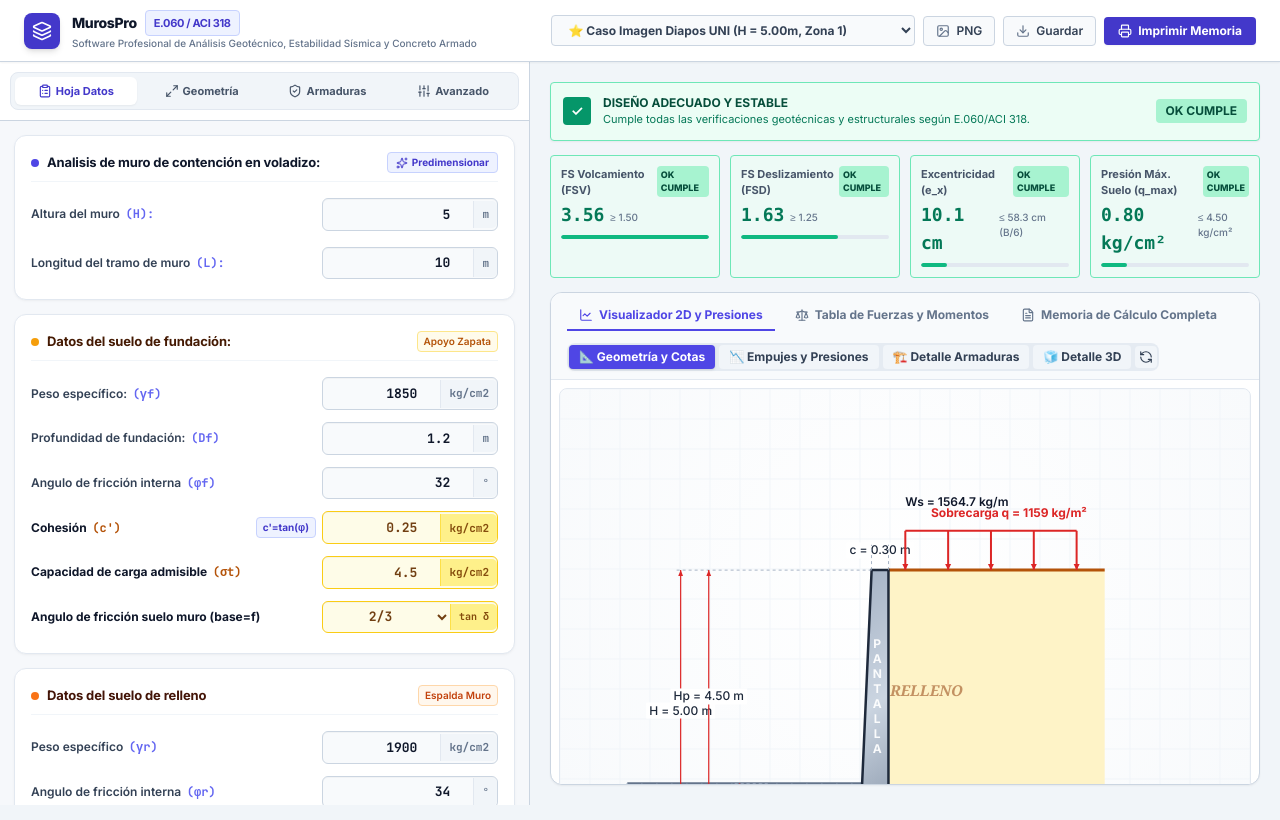
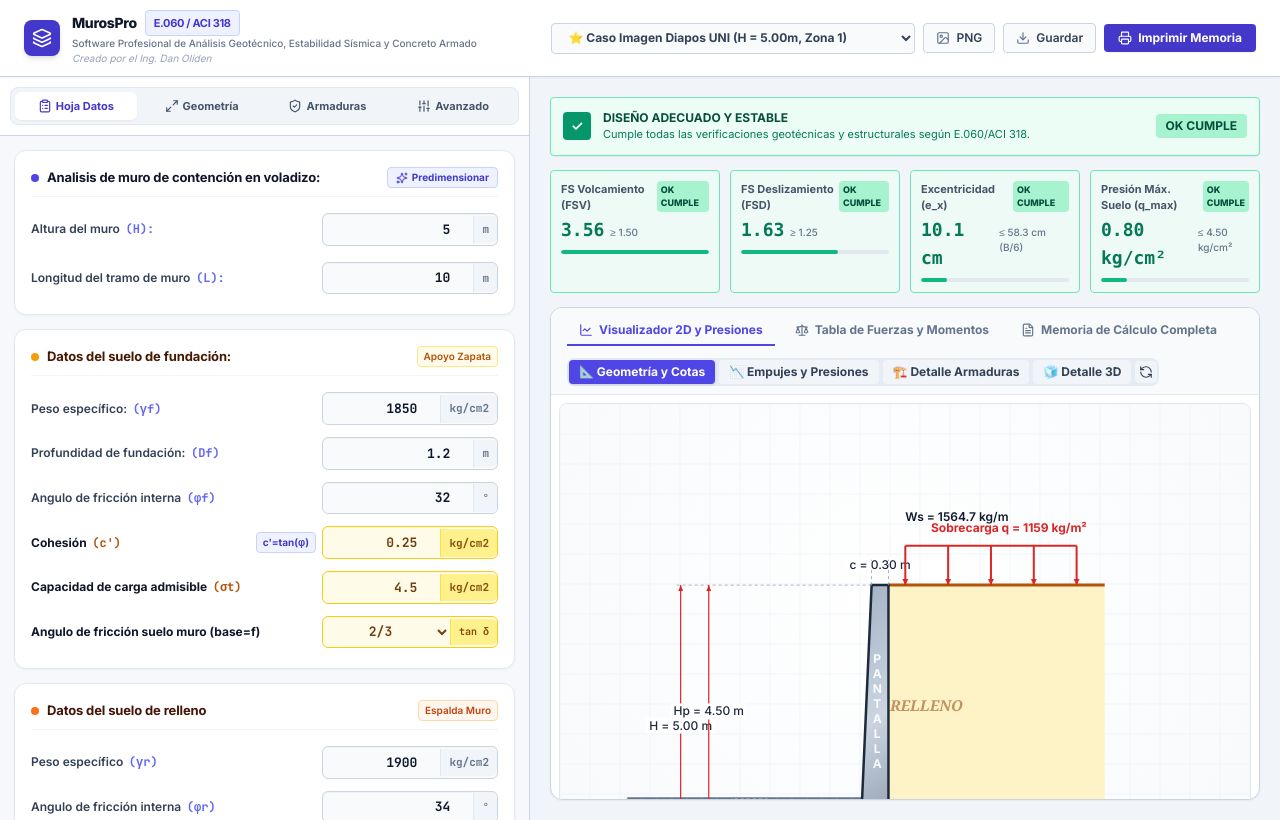
Before and after one commit to Danghel1998/MurosPro-Web, a plain HTML site: page index.html in a window 1280 px wide. Drawn offline with nearby package versions, Linux system fonts and the light colour scheme.

Commit message:
Agregar crédito de autoría en el encabezado
Co-Authored-By: Claude Sonnet 5 <noreply@anthropic.com>

```diff
--- a/index.html
+++ b/index.html
@@ -44,6 +44,7 @@
           MurosPro <span class="text-[11px] px-2 py-0.5 rounded bg-indigo-50 text-indigo-700 font-bold border border-indigo-200">E.060 / ACI 318</span>
         </h1>
         <p class="text-[10px] text-slate-500 font-medium">Software Profesional de Análisis Geotécnico, Estabilidad Sísmica y Concreto Armado</p>
+        <p class="text-[10px] text-slate-400 italic">Creado por el Ing. Dan Oliden</p>
       </div>
     </div>
 
```
